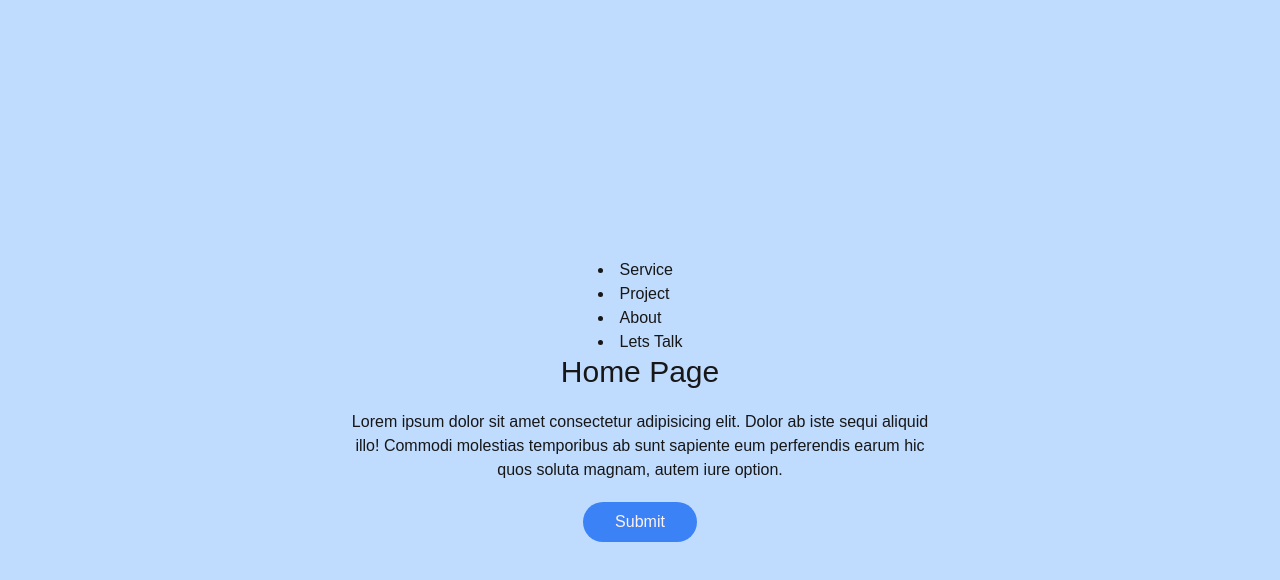
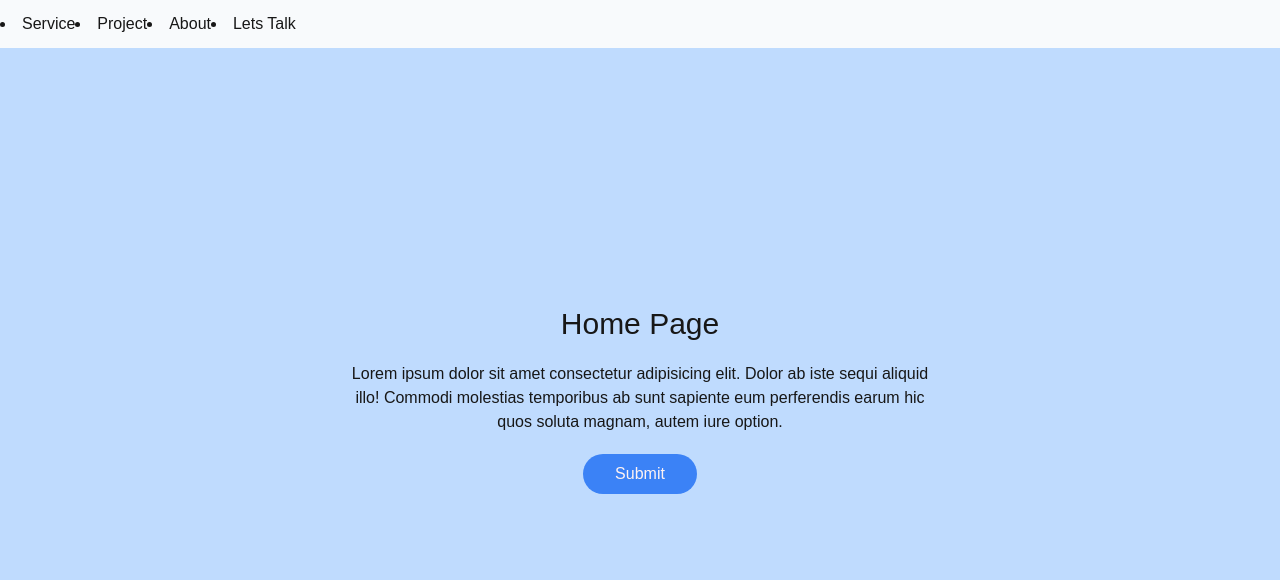
Before and after one commit to Pathum-Hettiarachchi/test_next_js_and_tailwind_css, a Next.js app: page / in a window 1280 px wide. Shown: the top 580 px of the page. Built offline with nearby package versions, Linux system fonts and the light colour scheme.

Commit message:
NavBar Updated

```diff
--- a/app/page.tsx
+++ b/app/page.tsx
@@ -3,7 +3,7 @@ import React from 'react'
 export default function page() {
   return (
     <div className='flex justify-center items-center w-ful bg-blue-200 h-[100vh] relative flex-col'>
-      <div className="navBar">
+      <div className="navBar absolute top-0 left-0 flex w-full bg-slate-50 py-3">
         <li><a href="">Service</a></li>
         <li><a href="">Project</a></li>
         <li><a href="">About</a></li>
```
